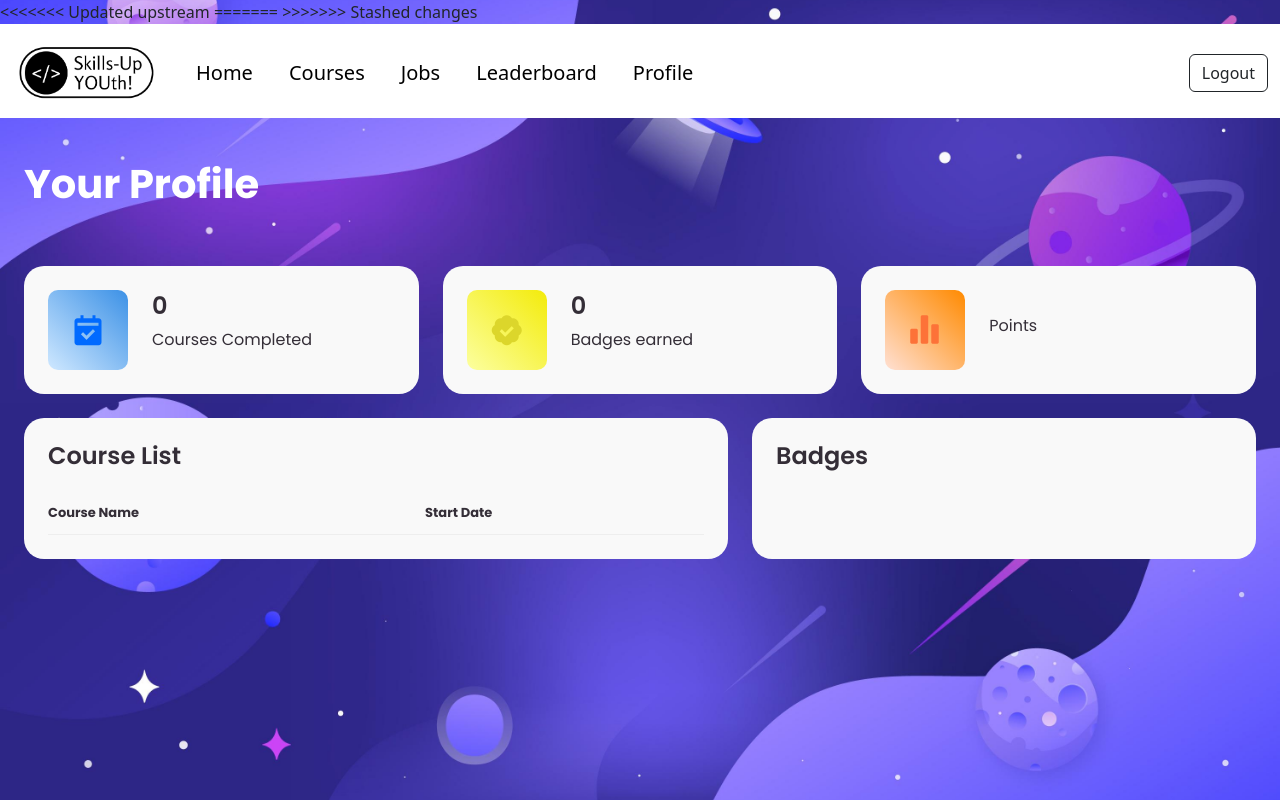
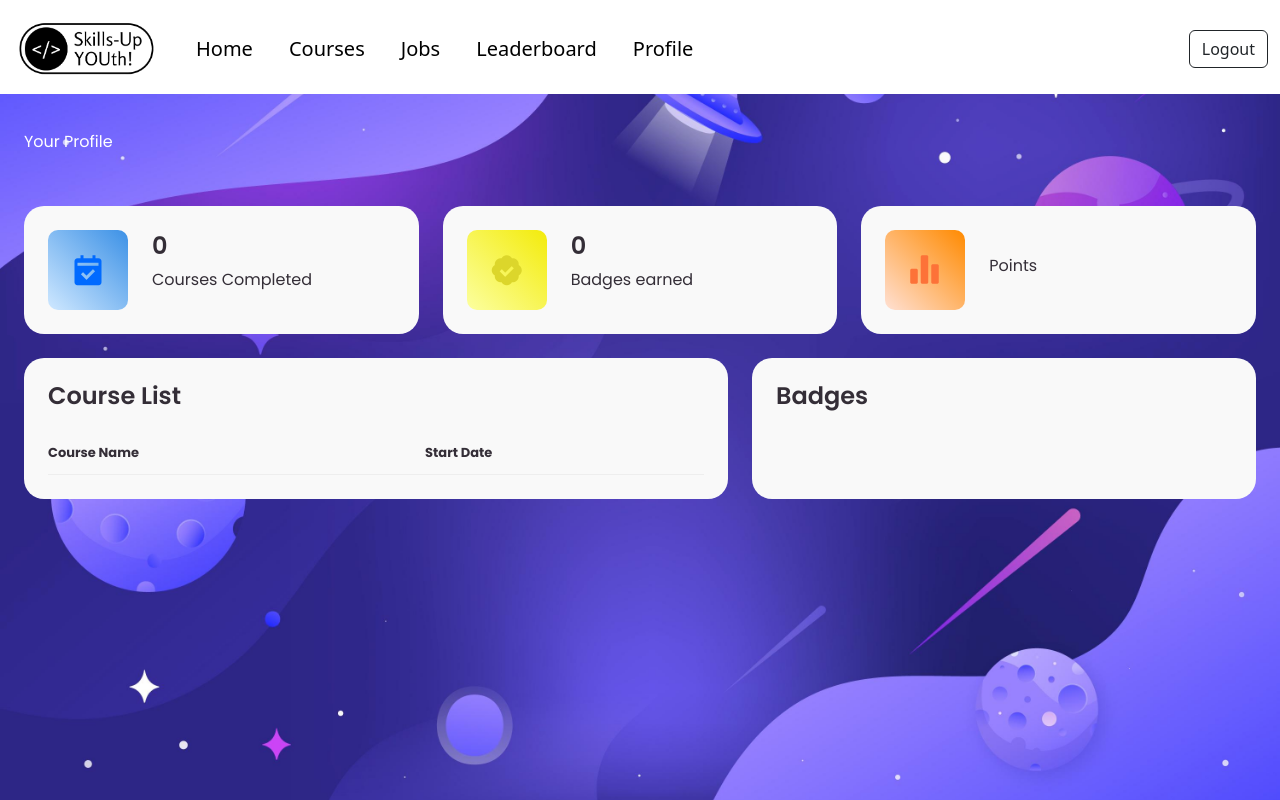
Before and after one commit to crystallaylalui/Skills-Up-YOUth, a PHP site: page /pages/profile.php in a window 1280 px wide. Run offline with PHP 8.4, Linux system fonts and the light colour scheme; the visitor is signed in with stand-in values (Sample User, id 1); lists and menus that the app fills with data are empty.

Commit message:
fixed sql

```diff
--- a/app/pages/profile.php
+++ b/app/pages/profile.php
@@ -21,13 +21,8 @@
 		<script src="https://unpkg.com/vue@3/dist/vue.global.js"></script>
 		<script src="https://unpkg.com/axios/dist/axios.min.js"></script>
 		<script defer src="navbar.js"></script>
-<<<<<<< Updated upstream
 
 		<title>Profile</title>
-=======
-		<link href="../css/style.css" rel="stylesheet">
-		<title>AdminHub</title>
->>>>>>> Stashed changes
 </head>
 <body style="background:url(../images/space-bg1.jpg) no-repeat center center fixed; background-size: cover;">
 	<div>
--- a/server/model/db.sql
+++ b/server/model/db.sql
@@ -72,7 +72,7 @@ VALUES
 ('PL4cUxeGkcC9gksOX3Kd9KPo-O68ncT05o', 'PHP & MySQL Course - Beginner Introduction', 'Get introduced to PHP and MySQL in this beginner-friendly course. Earn PHP1 and SQL1 badges upon completion!', '[9, 13]'),
 ('PLr6-GrHUlVf_ZNmuQSXdS197Oyr1L9sPB', 'HTML Course - Tutorial for Beginners', 'Embark on a beginner-friendly HTML journey with this course. Earn HTML1 and HTML2 badges upon completion!', '[17, 18]'),
 ('PLgCTlR71eB4-ZGpajuh01zexg8f9Qd98z', 'HTML + CSS Practice', 'Sharpen your HTML and CSS skills in this practice playlist. Complete the course to earn HTML2 and HTML3 badges!', '[18, 19]'),
-('PL0Zuz27SZ-6N3bG4YZhkrCL3ZmDcLTuGd', 'Advanced Javascript Concepts', 'Dive into advanced JavaScript concepts with this comprehensive tutorial. Master the skills and earn the prestigious JS3 badge!', '[8]');
+('PL0Zuz27SZ-6N3bG4YZhkrCL3ZmDcLTuGd', 'Javascript Advanced Concepts', 'Dive into advanced JavaScript concepts with this comprehensive tutorial. Master the skills and earn the prestigious JS3 badge!', '[8]');
 
 
 
```
